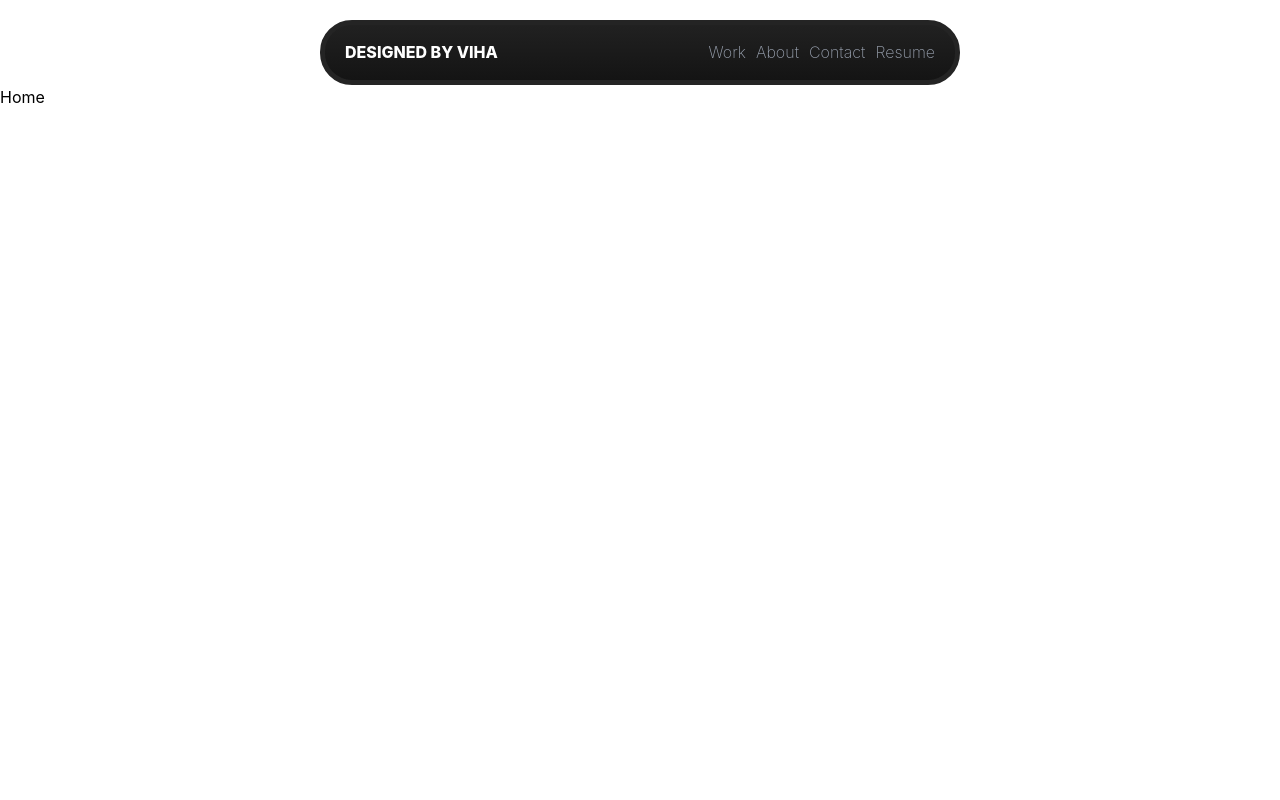
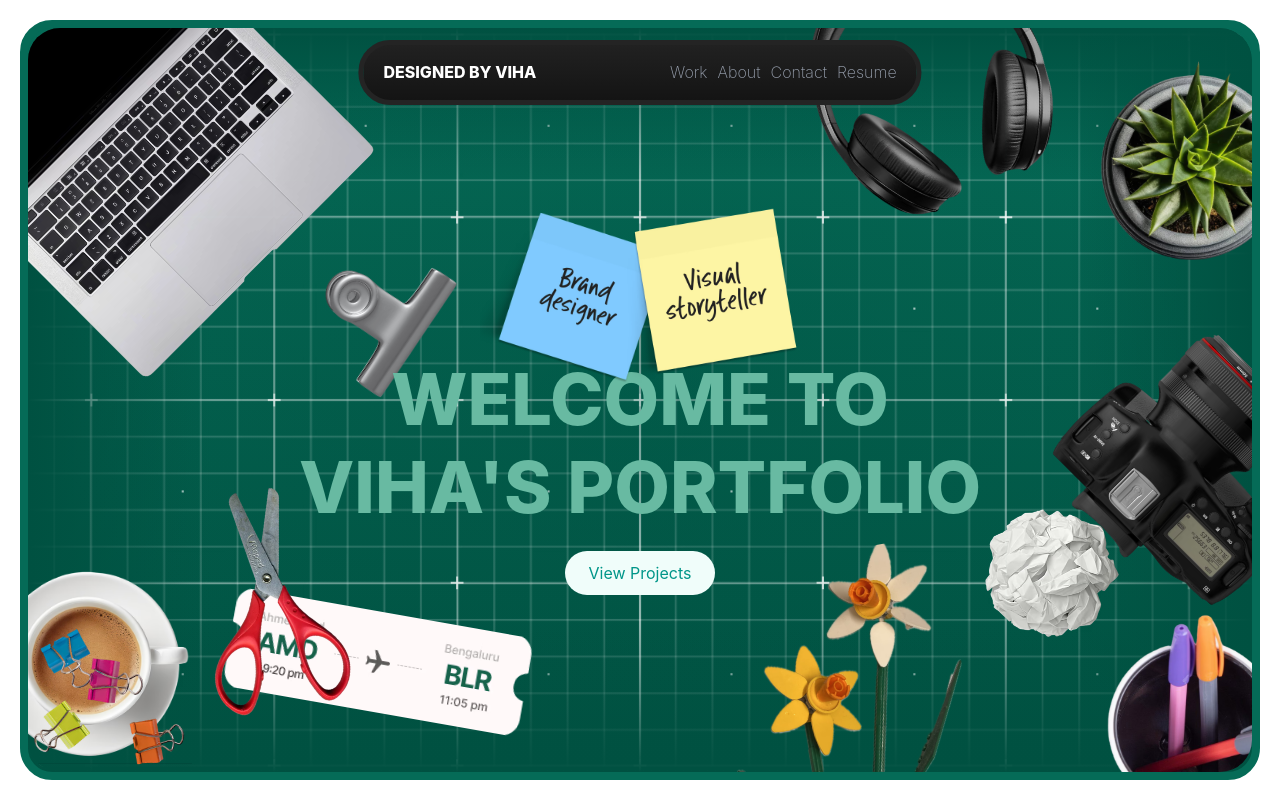
Before and after one commit to BerkCanpolat/Motion-Animate-Web, a React (Vite) app: page / in a window 1280 px wide. Built offline with nearby package versions, Linux system fonts and the light colour scheme.

Commit message:
build hero section with background, overlays and decorative images

```diff
--- a/src/App.jsx
+++ b/src/App.jsx
@@ -5,7 +5,6 @@ function App() {
 
   return (
     <>
-    <Navbar />
       <Home />
     </>
   )
--- a/src/Components/common/Navbar.jsx
+++ b/src/Components/common/Navbar.jsx
@@ -8,7 +8,7 @@ const Navbar = () => {
     const [menu,setMenu] = useState(false);
 
   return (
-    <header className='w-[50%] m-auto bg-[linear-gradient(rgb(33,33,33)_0%,rgb(20,20,20)_100%)] rounded-4xl py-4 px-5 border-5 border-[#242424] mt-5'>
+    <header className='w-[44%] fixed top-10 left-1/2 -translate-x-1/2 bg-[linear-gradient(rgb(33,33,33)_0%,rgb(20,20,20)_100%)] rounded-4xl py-4 px-5 border-5 border-[#242424] z-50'>
         <div className='flex flex-col md:flex-row md:items-center md:justify-between relative'>
         <div className='flex items-center justify-between'>
             <a href="https://www.wallofportfolios.in/portfolios/viha-shah/">
--- /dev/null
+++ b/src/Constants/images.data.js
@@ -0,0 +1,34 @@
+import heroBG from '../assets/hero/hero-bg.avif';
+import hero1 from '../assets/hero/hero-1.avif';
+import hero2 from '../assets/hero/hero-2.avif';
+import hero3 from '../assets/hero/hero-3.avif';
+import hero4 from '../assets/hero/hero-4.avif';
+import hero5 from '../assets/hero/hero-5.avif';
+import hero6 from '../assets/hero/hero-6.avif';
+import hero7 from '../assets/hero/hero-7.avif';
+import hero8 from '../assets/hero/hero-8.avif';
+import hero9 from '../assets/hero/hero-9.avif';
+import hero10 from '../assets/hero/hero-10.avif';
+import hero11 from '../assets/hero/hero-11.avif';
+import hero12 from '../assets/hero/hero-12.avif';
+import hero13 from '../assets/hero/hero-13.avif';
+import hero14 from '../assets/hero/hero-14.avif';
+
+
+export const IMAGES = {
+    HEROBG: heroBG,
+    HERO1: hero1,
+    HERO2: hero2,
+    HERO3: hero3,
+    HERO4: hero4,
+    HERO5: hero5,
+    HERO6: hero6,
+    HERO7: hero7,
+    HERO8: hero8,
+    HERO9: hero9,
+    HERO10: hero10,
+    HERO11: hero11,
+    HERO12: hero12,
+    HERO13: hero13,
+    HERO14: hero14,
+};
--- a/src/Page/Home.jsx
+++ b/src/Page/Home.jsx
@@ -1,11 +1,13 @@
 import React from 'react'
 import Navbar from '../Components/common/Navbar'
+import Hero from '../Sections/Hero/Hero'
 
 const Home = () => {
   return (
-    <div>
-        Home
-    </div>
+    <section>
+      <Navbar />
+        <Hero />
+    </section>
   )
 }
 
--- /dev/null
+++ b/src/Sections/Hero/Hero.jsx
@@ -0,0 +1,64 @@
+import React from 'react'
+import Navbar from '../../Components/common/Navbar'
+import { IMAGES } from '../../Constants/images.data'
+
+const Hero = () => {
+  return (
+    <section className='px-5 py-5'>
+        <div className='bg-[linear-gradient(180deg,#056b57_0%,#005141_100%)] h-[95vh] border-8 border-[#056b57] rounded-4xl'>
+
+            <div className='relative w-full h-full overflow-hidden rounded-4xl'>
+            <div className=''>
+                <img src={IMAGES.HEROBG} className='absolute inset-0 w-full h-full object-cover rounded-4xl' />
+
+
+                {/* Üst ve alt kenarlar */}
+                <div className='absolute inset-0 bg-[linear-gradient(180deg,#005141_0%,transparent_20%,transparent_80%,#005141_100%)] rounded-4xl' />
+                {/* Sol ve sağ kenarlar */}
+                <div className='absolute inset-0 bg-[linear-gradient(90deg,#005141_0%,transparent_15%,transparent_85%,#005141_100%)] rounded-4xl' />
+                {/* Orta */}
+                <div className='absolute inset-0 bg-[radial-gradient(ellipse_at_center,rgba(0,81,65,0.3)_0%,transparent_70%)] rounded-4xl' />
+
+
+            </div>
+
+            <div className='relative z-10 flex flex-col items-center justify-center h-full'>
+                <div className='flex items-center -mb-7.5 z-10'>
+                    <img src={IMAGES.HERO13} className='w-45 h-45 object-cover -mr-10' />
+                    <img src={IMAGES.HERO14} className='w-45 h-45 object-cover' />
+                </div>
+
+                <div>
+                    <h1 className='text-7xl font-extrabold text-[#68baa2] text-center uppercase font-stretch-110% leading-22'>welcome to <br /> viha's portfolio</h1>
+                </div>
+
+                <div className='mt-5'>
+                    <button className='bg-[rgb(240,253,250)] text-[rgb(0,150,137)] px-6 py-2.5 rounded-full capitalize'>view projects</button>
+                </div>
+            </div>
+
+            <div className=''>
+                <img src={IMAGES.HERO1} className='absolute -top-20 -left-20 w-100 h-100 -rotate-45 object-cover' />
+                <img src={IMAGES.HERO2} className='absolute top-134 -left-9 w-50 h-50 object-cover' />
+                <img src={IMAGES.HERO3} className='absolute -bottom-10 -right-13 w-50 h-50 object-cover' />
+                <img src={IMAGES.HERO4} className='absolute bottom-25 right-25 w-50 h-50 object-cover' />
+                <img src={IMAGES.HERO5} className='absolute -top-25 right-40 -rotate-25 w-80 h-80 object-cover' />
+                <img src={IMAGES.HERO6} className='absolute -bottom-10 -left-10 -rotate-35 w-55 h-55 object-cover' />
+                <img src={IMAGES.HERO7} className='absolute top-80 -right-16 -rotate-135 w-60 h-60 object-cover' />
+                <img src={IMAGES.HERO8} className='absolute bottom-15 left-50 w-75 rotate-10 h-25 object-cover' />
+                <img src={IMAGES.HERO9} className='absolute top-45 -rotate-50 left-65 w-50 h-50 object-cover' />
+                <img src={IMAGES.HERO10} className='absolute top-105 -rotate-167 left-25 w-75 h-75 object-cover' />
+                <img src={IMAGES.HERO11} className='absolute -bottom-35 right-70 -rotate-10 w-60 h-90 object-cover' />
+                <img src={IMAGES.HERO12} className='absolute top-8 -right-10 w-48 h-50 object-cover' />
+            </div>
+
+            </div>
+
+
+
+        </div>
+    </section>
+  )
+}
+
+export default Hero
```
Also changed, not shown: src/assets/hero/hero-13.avif (added), src/assets/hero/hero-14.avif (added).
